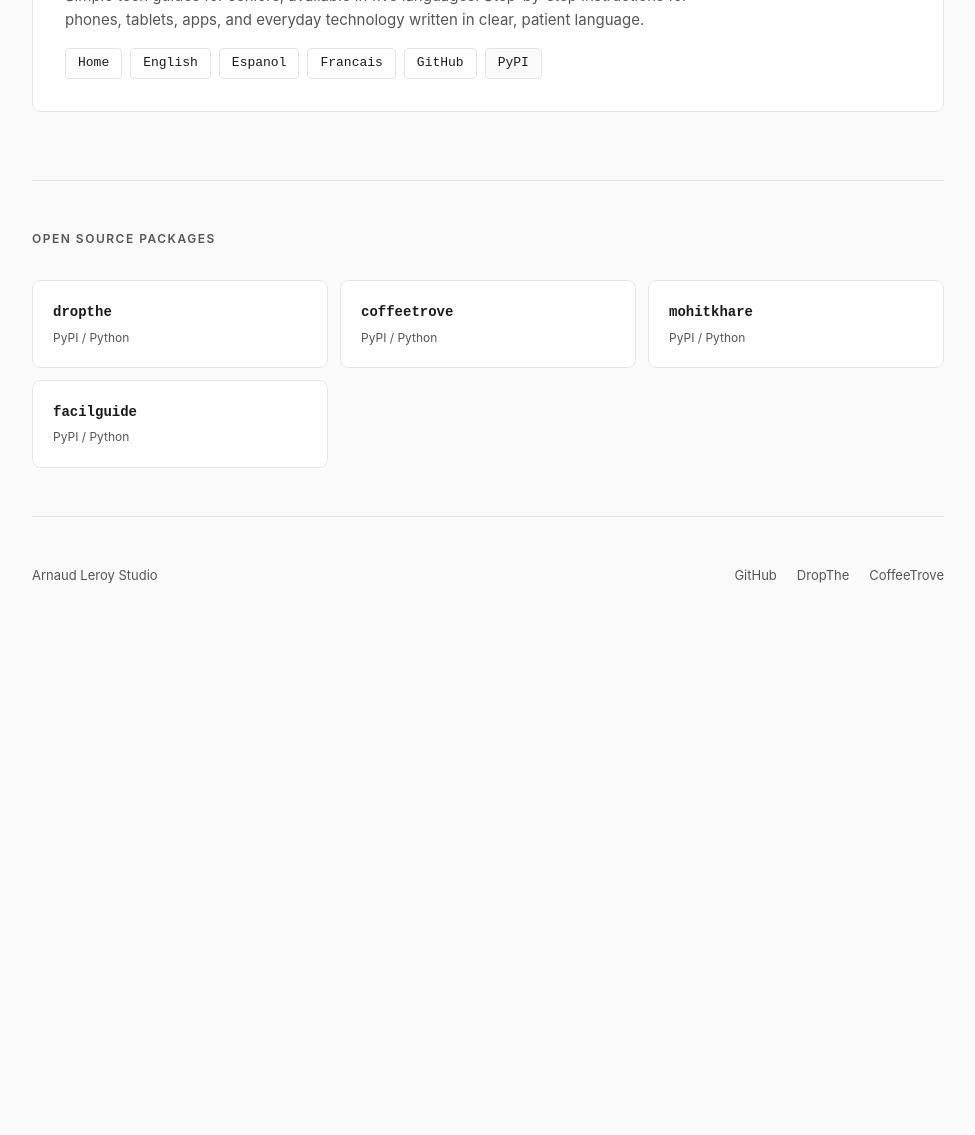
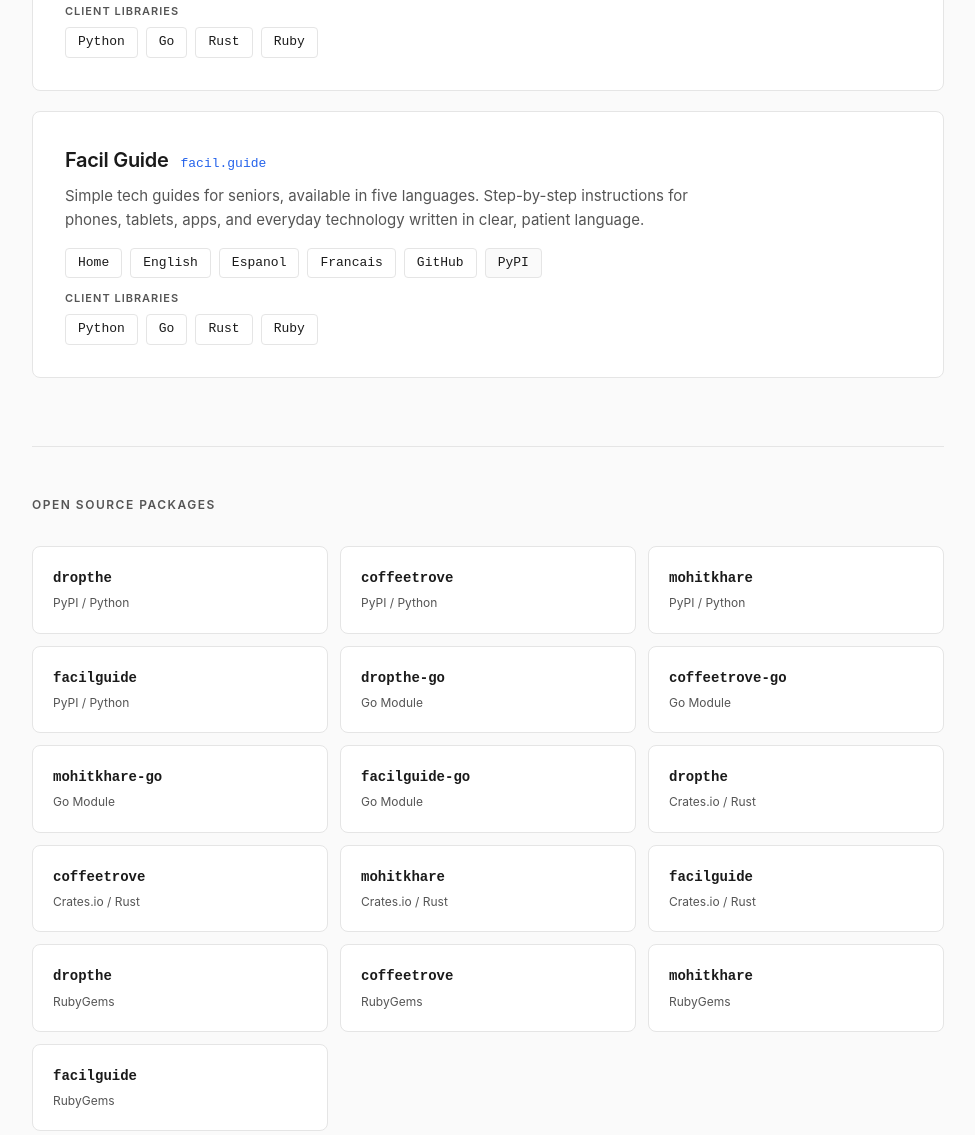
Before and after one commit to arnaudleroy-studio/arnaudleroy-studio.github.io, a plain HTML site: page index.html in a window 1280 px wide. Shown: the part 1125-2260 px from the top of the page, without its empty margins (152-1127 px from the left). Before the commit the page ends 1758 px from the top, so only its background shows below. Drawn offline with Linux system fonts and the light colour scheme.

Commit message:
Add Go, Rust, and Ruby client library links

```diff
--- a/index.html
+++ b/index.html
@@ -163,6 +163,16 @@
             background: var(--color-bg);
         }
 
+        .links-label {
+            font-size: 11px;
+            font-weight: 600;
+            text-transform: uppercase;
+            letter-spacing: 1px;
+            color: var(--color-text-secondary);
+            margin-top: 12px;
+            margin-bottom: 6px;
+        }
+
         /* Open Source */
         .oss {
             padding: 48px 0;
@@ -289,6 +299,13 @@
                     <a href="https://github.com/arnaudleroy-studio/dropthe-python" rel="noopener">GitHub</a>
                     <a href="https://pypi.org/project/dropthe/" rel="noopener" class="pypi">PyPI</a>
                 </div>
+                <p class="links-label">Client Libraries</p>
+                <div class="project-links">
+                    <a href="https://arnaudleroy-studio.github.io/dropthe-python/">Python</a>
+                    <a href="https://arnaudleroy-studio.github.io/dropthe-go/">Go</a>
+                    <a href="https://arnaudleroy-studio.github.io/dropthe-rust/">Rust</a>
+                    <a href="https://arnaudleroy-studio.github.io/dropthe-ruby/">Ruby</a>
+                </div>
             </article>
 
             <article class="project">
@@ -304,6 +321,13 @@
                     <a href="https://github.com/arnaudleroy-studio/coffeetrove-python" rel="noopener">GitHub</a>
                     <a href="https://pypi.org/project/coffeetrove/" rel="noopener" class="pypi">PyPI</a>
                 </div>
+                <p class="links-label">Client Libraries</p>
+                <div class="project-links">
+                    <a href="https://arnaudleroy-studio.github.io/coffeetrove-python/">Python</a>
+                    <a href="https://arnaudleroy-studio.github.io/coffeetrove-go/">Go</a>
+                    <a href="https://arnaudleroy-studio.github.io/coffeetrove-rust/">Rust</a>
+                    <a href="https://arnaudleroy-studio.github.io/coffeetrove-ruby/">Ruby</a>
+                </div>
             </article>
 
             <article class="project">
@@ -317,6 +341,13 @@
                     <a href="https://mohitkhare.me/blog">Blog</a>
                     <a href="https://github.com/arnaudleroy-studio/mohitkhare-python" rel="noopener">GitHub</a>
                     <a href="https://pypi.org/project/mohitkhare/" rel="noopener" class="pypi">PyPI</a>
+                </div>
+                <p class="links-label">Client Libraries</p>
+                <div class="project-links">
+                    <a href="https://arnaudleroy-studio.github.io/mohitkhare-python/">Python</a>
+                    <a href="https://arnaudleroy-studio.github.io/mohitkhare-go/">Go</a>
+                    <a href="https://arnaudleroy-studio.github.io/mohitkhare-rust/">Rust</a>
+                    <a href="https://arnaudleroy-studio.github.io/mohitkhare-ruby/">Ruby</a>
                 </div>
             </article>
 
@@ -333,6 +364,13 @@
                     <a href="https://facil.guide/fr/">Francais</a>
                     <a href="https://github.com/arnaudleroy-studio/facilguide-python" rel="noopener">GitHub</a>
                     <a href="https://pypi.org/project/facilguide/" rel="noopener" class="pypi">PyPI</a>
+                </div>
+                <p class="links-label">Client Libraries</p>
+                <div class="project-links">
+                    <a href="https://arnaudleroy-studio.github.io/facilguide-python/">Python</a>
+                    <a href="https://arnaudleroy-studio.github.io/facilguide-go/">Go</a>
+                    <a href="https://arnaudleroy-studio.github.io/facilguide-rust/">Rust</a>
+                    <a href="https://arnaudleroy-studio.github.io/facilguide-ruby/">Ruby</a>
                 </div>
             </article>
         </section>
@@ -356,6 +394,54 @@
                     <div class="package-name">facilguide</div>
                     <div class="package-registry">PyPI / Python</div>
                 </a>
+                <a href="https://arnaudleroy-studio.github.io/dropthe-go/" class="package">
+                    <div class="package-name">dropthe-go</div>
+                    <div class="package-registry">Go Module</div>
+                </a>
+                <a href="https://arnaudleroy-studio.github.io/coffeetrove-go/" class="package">
+                    <div class="package-name">coffeetrove-go</div>
+                    <div class="package-registry">Go Module</div>
+                </a>
+                <a href="https://arnaudleroy-studio.github.io/mohitkhare-go/" class="package">
+                    <div class="package-name">mohitkhare-go</div>
+                    <div class="package-registry">Go Module</div>
+                </a>
+                <a href="https://arnaudleroy-studio.github.io/facilguide-go/" class="package">
+                    <div class="package-name">facilguide-go</div>
+                    <div class="package-registry">Go Module</div>
+                </a>
+                <a href="https://arnaudleroy-studio.github.io/dropthe-rust/" class="package">
+                    <div class="package-name">dropthe</div>
+                    <div class="package-registry">Crates.io / Rust</div>
+                </a>
+                <a href="https://arnaudleroy-studio.github.io/coffeetrove-rust/" class="package">
+                    <div class="package-name">coffeetrove</div>
+                    <div class="package-registry">Crates.io / Rust</div>
+                </a>
+                <a href="https://arnaudleroy-studio.github.io/mohitkhare-rust/" class="package">
+                    <div class="package-name">mohitkhare</div>
+                    <div class="package-registry">Crates.io / Rust</div>
+                </a>
+                <a href="https://arnaudleroy-studio.github.io/facilguide-rust/" class="package">
+                    <div class="package-name">facilguide</div>
+                    <div class="package-registry">Crates.io / Rust</div>
+                </a>
+                <a href="https://arnaudleroy-studio.github.io/dropthe-ruby/" class="package">
+                    <div class="package-name">dropthe</div>
+                    <div class="package-registry">RubyGems</div>
+                </a>
+                <a href="https://arnaudleroy-studio.github.io/coffeetrove-ruby/" class="package">
+                    <div class="package-name">coffeetrove</div>
+                    <div class="package-registry">RubyGems</div>
+                </a>
+                <a href="https://arnaudleroy-studio.github.io/mohitkhare-ruby/" class="package">
+                    <div class="package-name">mohitkhare</div>
+                    <div class="package-registry">RubyGems</div>
+                </a>
+                <a href="https://arnaudleroy-studio.github.io/facilguide-ruby/" class="package">
+                    <div class="package-name">facilguide</div>
+                    <div class="package-registry">RubyGems</div>
+                </a>
             </div>
         </section>
 
```
